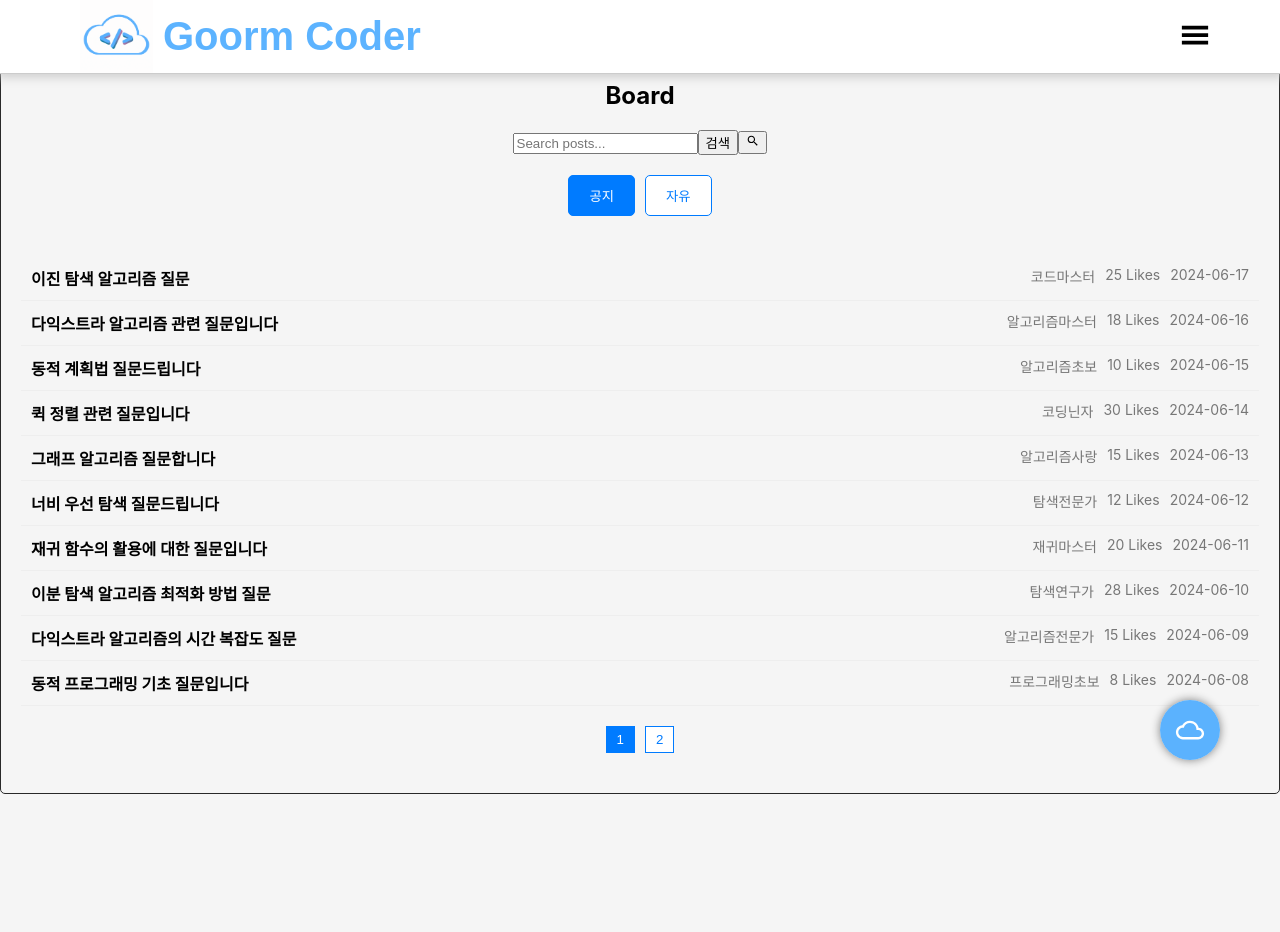
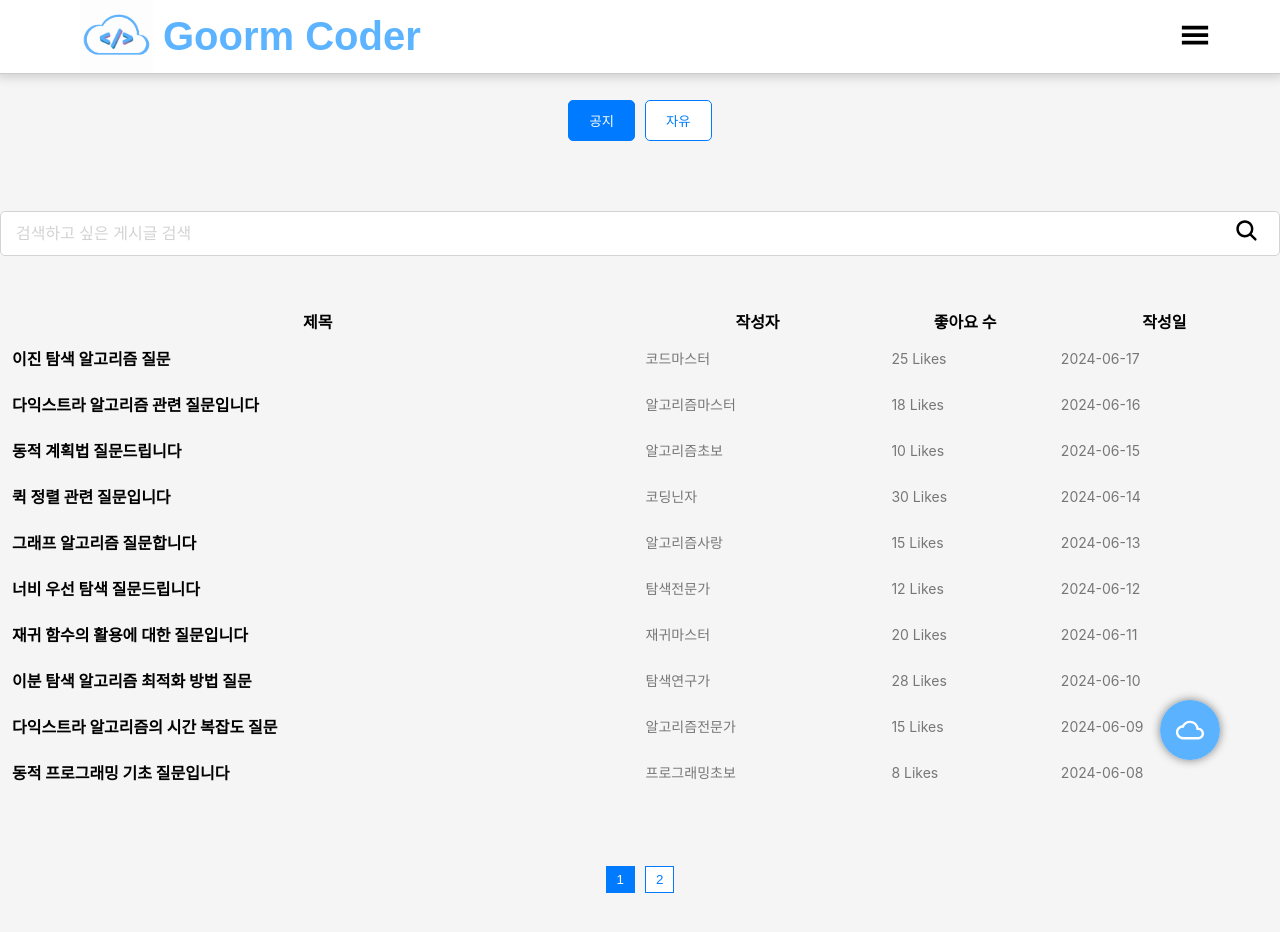
Before and after one commit to GoormCoder/FrontEnd, a React (Create React App) app: page /board in a window 1280 px wide. Shown: the top 932 px of the page. Before the commit the page ends 800 px from the top, so only its background shows below. Built offline with nearby package versions, Linux system fonts and the light colour scheme; a web font is replaced by a local one.

Commit message:
modify boardpage

```diff
--- a/src/components/Header/Header.tsx
+++ b/src/components/Header/Header.tsx
@@ -6,7 +6,7 @@ import SideBar from '../SideBar/SideBar';
 import { Link } from 'react-router-dom';
 
 const HeaderContainer = styled.div`
-    display: fixed;
+    display: flex;
     justify-content: space-between;
     align-items: center;
     background-color: white;
--- a/src/pages/BoardPage/BoardPage.tsx
+++ b/src/pages/BoardPage/BoardPage.tsx
@@ -3,24 +3,19 @@ import Searchbar from './components/Searchbar';
 import styled from 'styled-components';
 import dummy from './dummy.json';
 import dummy2 from './dummy2.json';
-import PostItem from './components/Post';
+import PostList from './components/PostList';
 import Pagination from './components/pagination';
 import BoardTabs from './components/BoardTab';
-import { Post } from './types';
+import { Post, PostListProps } from './types';
 
 
 const BoardContainer = styled.div`
     display: flex;
     flex-direction: column;
-
-    border: 1px solid #292929;
-    border-radius: 5px;
-    padding: 20px;
-    margin-top: 20px;
-`;
-
-const PostList = styled.div`
-    margin-top: 20px;
+    justify-content: center;
+    gap: 50px;
+    width: 100%;
+    margin: 100px 0px 80px 0px;
 `;
 
 const BoardPage: React.FC = () => {
@@ -46,19 +41,9 @@ const BoardPage: React.FC = () => {
 
     return (
         <BoardContainer>
+            <BoardTabs selectedTab={selectedTab} setSelectedTab={setselectedTab} />
             <Searchbar searchQuery={searchQuery} setSearchQuery={setSearchQuery} />
-            <BoardTabs selectedTab={selectedTab} setSelectedTab={setselectedTab} />
-            <PostList>
-                {currentPosts.map((post, index) => (
-                    <PostItem
-                        key={index}
-                        title={post.Title}
-                        author={post.Author}
-                        likes={post.Likes}
-                        date={post.Date}
-                    />
-                ))}
-            </PostList>
+            <PostList posts={currentPosts} />
             <Pagination
                 totalPosts={filteredPosts.length}
                 postsPerPage={postsPerPage}
--- a/src/pages/BoardPage/components/Post.tsx
+++ b/src/pages/BoardPage/components/Post.tsx
@@ -1,42 +1,31 @@
 // src/components/PostItem.tsx
 import React from 'react';
 import styled from 'styled-components';
+import { Post } from '../types';
 
-
-interface PostItemProps {
-    title: string;
-    author: string;
-    likes: number;
-    date: string;
-}
-const PostItemContainer = styled.div`
-    display: flex;
-    justify-content: space-between;
-    padding: 10px;
+const PostItemContainer = styled.tr`
     border-bottom: 1px solid #eee;
 `;
 
-const PostTitle = styled.h3`
-    margin: 0;
+const PostTitle = styled.td`
+    padding: 10px;
     font-size: 16px;
+    font-weight: bold;
 `;
 
-const PostMeta = styled.div`
-    display: flex;
-    gap: 10px;
+const PostMeta = styled.td`
+    padding: 10px;
     font-size: 14px;
     color: #777;
 `;
 
-const PostItem: React.FC<PostItemProps> = ({ title, author, likes, date }) => {
+const PostItem: React.FC<Post> = ({ Title, Author, Likes, Date }) => {
     return (
         <PostItemContainer>
-        <PostTitle>{title}</PostTitle>
-        <PostMeta>
-            <span>{author}</span>
-            <span>{likes} Likes</span>
-            <span>{date}</span>
-        </PostMeta>
+            <PostTitle>{Title}</PostTitle>
+            <PostMeta>{Author}</PostMeta>
+            <PostMeta>{Likes} Likes</PostMeta>
+            <PostMeta>{Date}</PostMeta>
         </PostItemContainer>
     );
 };
--- /dev/null
+++ b/src/pages/BoardPage/components/PostList.tsx
@@ -0,0 +1,33 @@
+import React from 'react';
+import { PostListProps } from '../types';
+import PostItem from './Post';
+
+
+
+const PostList: React.FC<PostListProps> = ({ posts }) => {
+    return (
+        <table>
+            <thead>
+                <tr>
+                    <th>제목</th>
+                    <th>작성자</th>
+                    <th>좋아요 수</th>
+                    <th>작성일</th>
+                </tr>
+            </thead>
+            <tbody>
+                {posts.map((post, index) => (
+                    <PostItem
+                        key={index}
+                        Title={post.Title}
+                        Author={post.Author}
+                        Likes={post.Likes}
+                        Date={post.Date}
+                    />
+                ))}
+            </tbody>
+        </table>
+    );
+};
+
+export default PostList;
--- a/src/pages/BoardPage/components/Searchbar.tsx
+++ b/src/pages/BoardPage/components/Searchbar.tsx
@@ -1,11 +1,42 @@
 import React from 'react';
 import styled from 'styled-components';
-import { IoMdSearch } from "react-icons/io";
+import { IoSearch } from "react-icons/io5";
 
 
-const SearchBarContainer = styled.div`
-    margin: 20px 0;
-    text-align: center;
+const SearchBarContainer = styled.form`
+    display: flex;
+    position: relative;
+    align-items: center;
+
+    & input {
+        width: 100%;
+        height: 45px;
+        font-size: 16px;
+        border: 1px solid lightgray;
+        border-radius: 5px;
+        padding-left: 15px;
+        cursor: text;
+    }
+
+    & input:hover {
+        border: 2px solid #003369;
+    }
+
+    & ::placeholder {
+        color: lightgray;
+    }
+
+    & button {
+        position: absolute;
+        right: 2px;
+        width: 5%;
+        height: 40px;
+        font-size: 25px;
+        background-color: white;
+        border-style: none;
+        border-radius: 5px;
+        cursor: pointer;
+    }
 `;
 interface SearchbarProps {
     searchQuery: string;
@@ -15,18 +46,15 @@ interface SearchbarProps {
 const Searchbar: React.FC<SearchbarProps> = ({ searchQuery, setSearchQuery }) => {
     return (
     <SearchBarContainer>
-        <h2> Board</h2>
         <input
-            type="text"
+            type="search"
             value={searchQuery}
             onChange={(e) => setSearchQuery(e.target.value)}
-            placeholder="Search posts..."
+            placeholder="검색하고 싶은 게시글 검색"
         />
-        <input type='submit' value='검색'></input>
-        {/* 검색버튼 둘중하나 정해서 쓰기 */}
         <button
             type="submit"
-        ><IoMdSearch />
+        ><IoSearch />
         </button>
     </SearchBarContainer>
     );
--- a/src/pages/BoardPage/types.ts
+++ b/src/pages/BoardPage/types.ts
@@ -4,3 +4,6 @@ export interface Post {
     Likes: number;
     Date: string;
 };
+export interface PostListProps {
+    posts: Post[];
+}
```
Also changed, not shown: src/assets/tier/Gold_tier.png.
